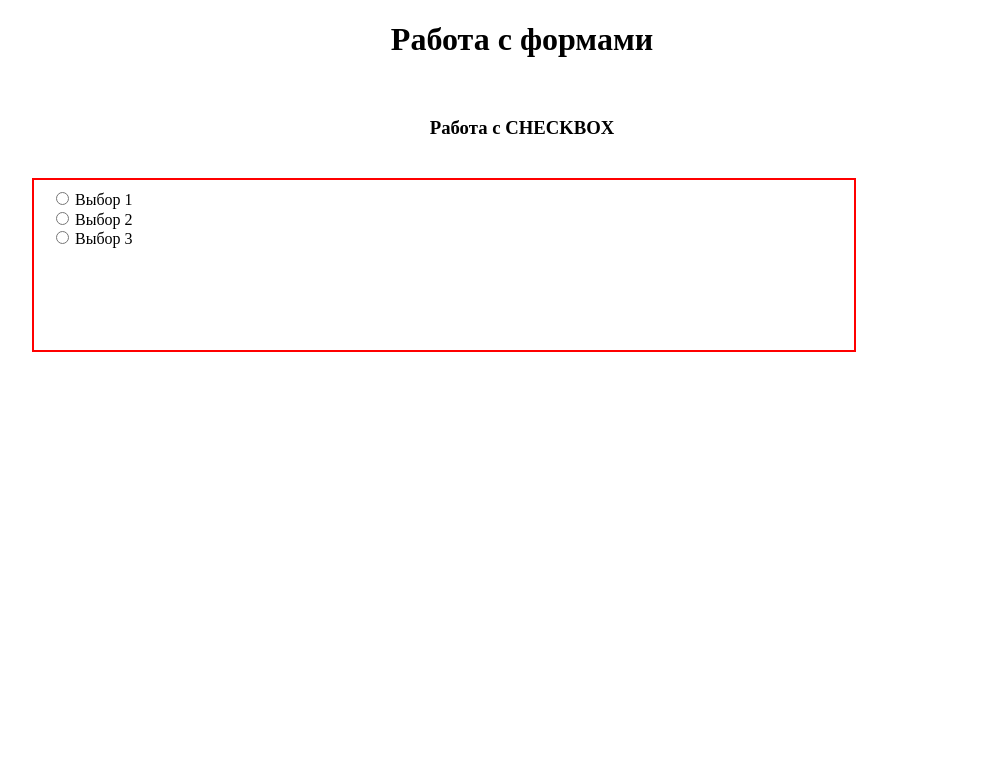
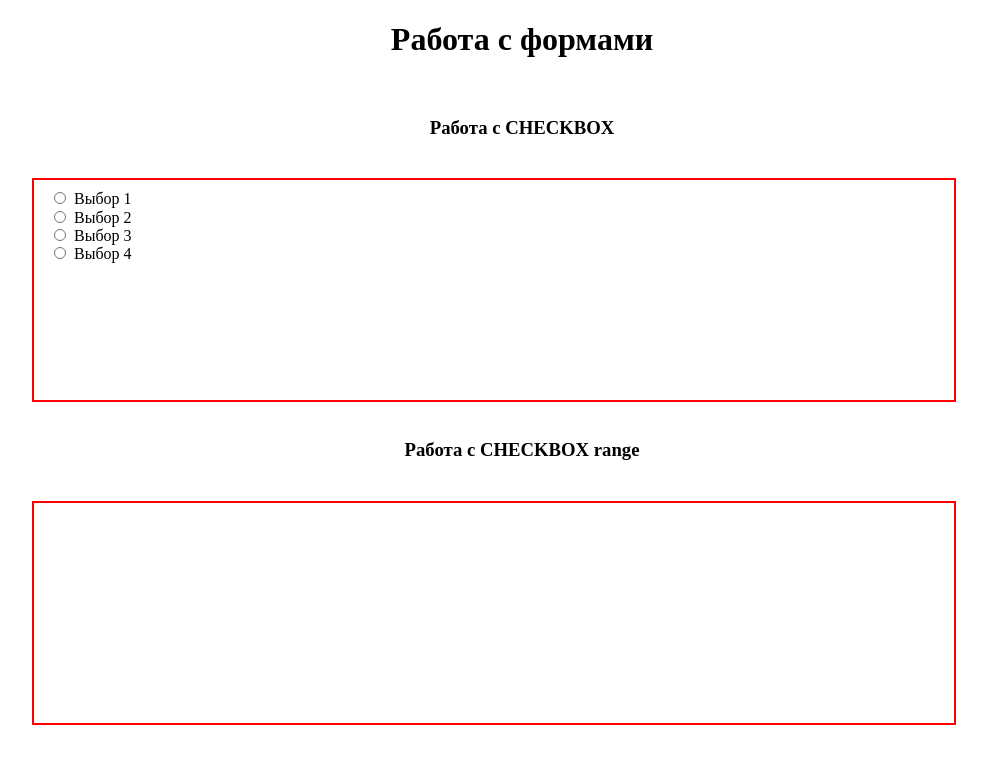
Before and after one commit to Gorvac/work-forms, a plain HTML site: page index.html in a window 1280 px wide. Shown: the whole page, without its empty margins (118-1105 px from the left). Drawn offline with Linux system fonts and the light colour scheme.

Commit message:
finish first block

```diff
--- a/css/style.css
+++ b/css/style.css
@@ -5,20 +5,61 @@ h1, h3 {
 .blockform {
     margin-left: 150px;
     margin-top: 40px;
-    width: 800px;
-    min-height: 150px;
+    width: 900px;
+    min-height: 200px;
     border: 2px solid red;
     padding: 10px;
 }
 
 .checkline1 {
     margin-left: 10px;
+    margin-bottom: 5px;
 }
 
 .checkbox1 {
-    margin: 2px;
+    display: none;
 }
 
-.checkline1:hover > .checkbox1 {
-    background-color: black;
+.fake-radio1 {
+    display: inline-block;
+    width: 10px;
+    height: 10px;
+    margin-right: 4px;
+    border-radius: 50%;
+    border: 1px solid #757575;
+    position: relative;
 }
+
+.fake-radio1::before {
+    content: "";
+    position: absolute;
+    top: 50%;
+    left: 50%;
+    transform: translate(-50%, -50%);
+    display: block;
+    width: 8px;
+    height: 8px;
+    border-radius: 50%;
+    background-color: #0075FF;
+    opacity: 0;
+}
+
+.checkbox1:checked + .fake-radio1::before {
+    opacity: 1;
+}
+
+.checkline1:hover .fake-radio1 {
+    background-color: #C6C6C6;
+    box-shadow: 0 0 0 5px rgba(211, 211, 211, 1);
+}
+
+.checkbox1:checked + .fake-radio1 {
+    border: 1px solid #0075FF;
+}
+
+/*Part 2*/
+
+.slider {
+    margin-top: 70px;
+    margin-left: 40px;
+}
--- a/index.html
+++ b/index.html
@@ -15,19 +15,34 @@
     <div class="blockform">
         <label class="checkline1">
             <input type="radio" class="checkbox1" name="block1">
+            <span class="fake-radio1"></span>
             <span class="text-check">Выбор 1</span>
         </label>
         <br>
         <label class="checkline1">
             <input type="radio" class="checkbox1" name="block1">
+            <span class="fake-radio1"></span>
             <span class="text-check">Выбор 2</span>
         </label>
         <br>
         <label class="checkline1">
             <input type="radio" class="checkbox1" name="block1">
+            <span class="fake-radio1"></span>
             <span class="text-check">Выбор 3</span>
         </label>
+        <br>
+        <label class="checkline1">
+            <input type="radio" class="checkbox1" name="block1">
+            <span class="fake-radio1"></span>
+            <span class="text-check">Выбор 4</span>
+        </label>
+    </div>
+    <br>
+    <h3>Работа с CHECKBOX range</h3>
+    <div class="blockform">
+        <div class="slider">
 
+        </div>
     </div>
 
 </body>
```
Also changed, not shown: js/main.js (added).
